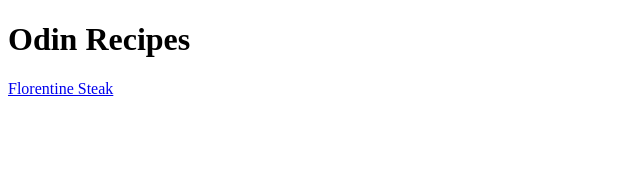
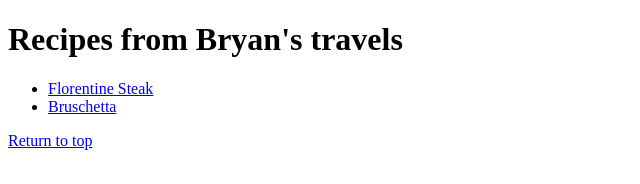
Before and after one commit to bnguyenle/odin-recipes, a plain HTML site: page index.html in a window 1280 px wide. Shown: the whole page, without its empty margins (0-640 px from the left). Drawn offline with Linux system fonts and the light colour scheme.

Commit message:
Added bruschetta recipe

```diff
--- a/index.html
+++ b/index.html
@@ -4,12 +4,18 @@
   <meta charset="UTF-8">
   <meta http-equiv="X-UA-Compatible" content="IE=edge">
   <meta name="viewport" content="width=device-width, initial-scale=1.0">
-  <title>Document</title>
+  <title>Bryan's Favorite Recipes</title>
 </head>
 
 <body>
-  <h1>Odin Recipes</h1>
-  <a href="recipes/Florentine Steak.html">Florentine Steak</a>
+  <h1 id='header'>Recipes from Bryan's travels</h1>
+  <div>
+    <ul>
+      <li><a href="recipes/Florentine Steak.html">Florentine Steak</a></li>
+      <li><a href="recipes/Bruschetta.html">Bruschetta</a> </li>
+    </ul>
+  </div>
+  <a href="#header">Return to top</a>
 </body>
 </html>
 
```
